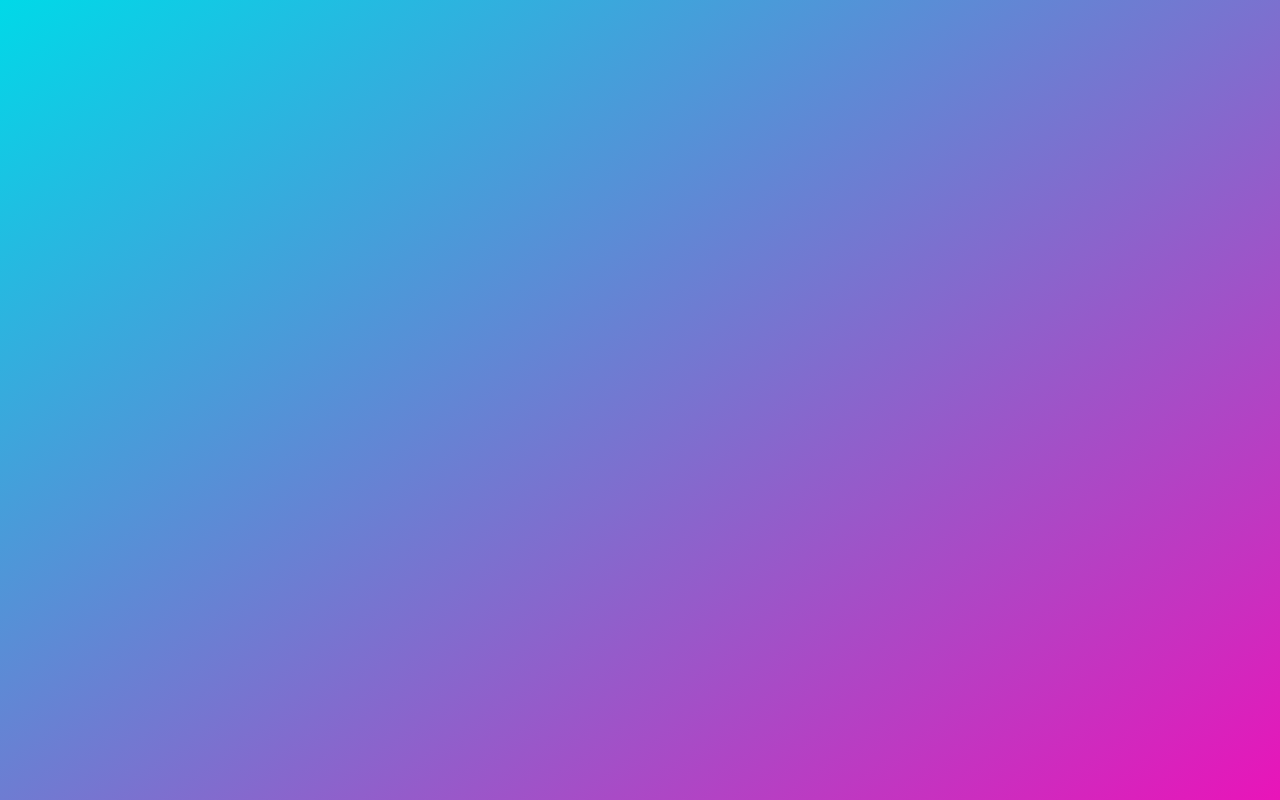
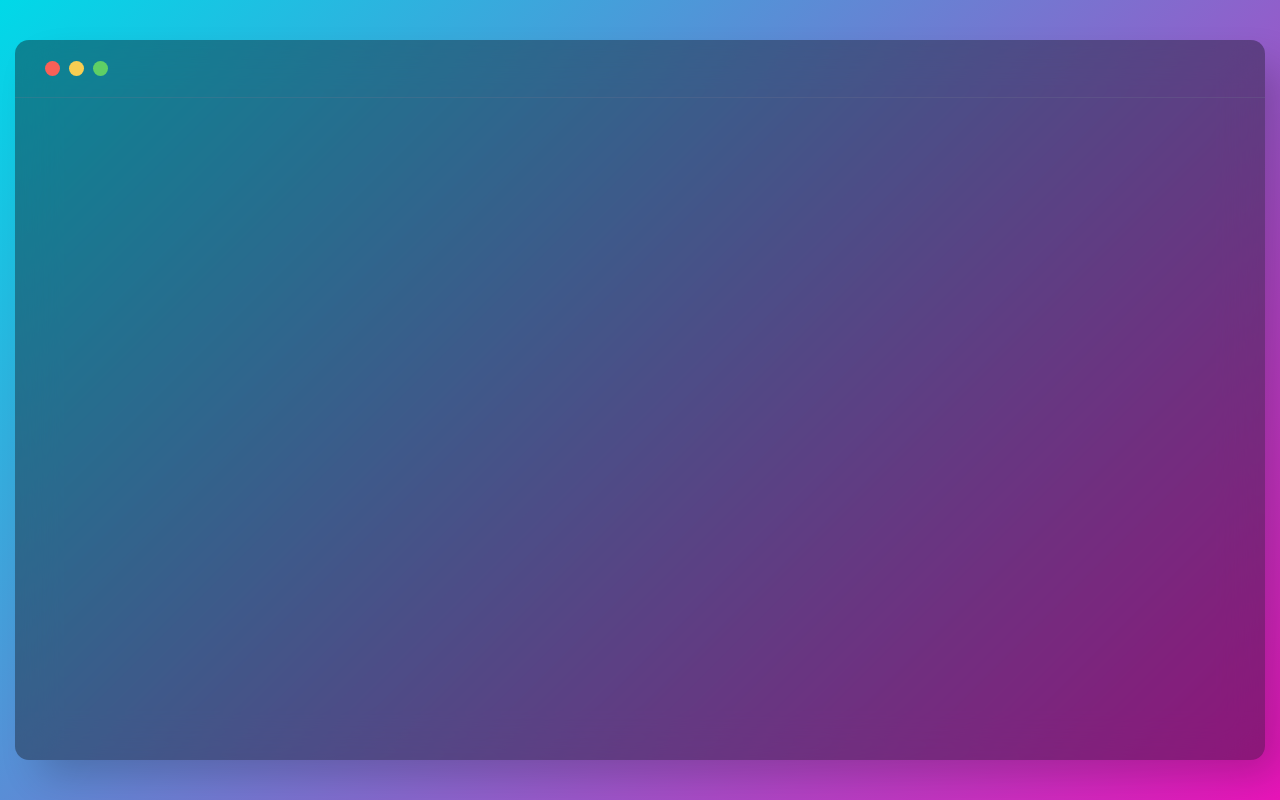
Before and after one commit to 11plus10x10/my-cv, a React (Vite) app: page / in a window 1280 px wide. Built offline with nearby package versions, Linux system fonts and the light colour scheme.

Commit message:
found the layout I like + deployment script to GitHub pages

```diff
--- a/src/App.tsx
+++ b/src/App.tsx
@@ -2,26 +2,63 @@ import * as React from "react";
 import styled, { createGlobalStyle } from "styled-components";
 
 const GlobalStyle = createGlobalStyle`
+  * {
+    outline: none;
+    box-sizing: border-box;
+  }
+
   body {
     margin: 0;
+    overflow: hidden;
+    background: linear-gradient(135deg, rgb(0, 217, 232) 0%, rgb(233, 20, 185) 100%);
+    height: 100vh;
+    width: 100%;
   }
 `;
 
-const Grid = styled.div`
+const Card = styled.div`
+  max-width: 1250px;
+  max-height: 860px;
+  height: 90vh;
+  position: absolute;
+  width: 100%;
+  transform: translate(-50%,-50%);
+  top: 50%;
+  left: 50%;
+  background: rgba(16 18 27 / 40%);
+  border-radius: 14px;
+  backdrop-filter: blur(20px);
+  box-shadow: 20px 20px 40px -6px rgba(0,0,0,0.2)
+`;
+
+const Header = styled.div`
   display: flex;
-  height: 100vh;
-  width: 100vw;
-  background: rgb(0,217,232);
-  background: linear-gradient(145deg, rgba(0,217,232,1) 0%, rgba(233,20,185,1) 100%);
+  align-items: center;
+  flex-shrink: 0;
+  height: 58px;
+  width: 100%;
+  border-bottom: 1px solid rgba(113 119 144 / 25%);
+  padding: 0 30px;
+`;
+
+const Controls = styled.div`
+  width: 15px;
+  height: 15px;
+  background: #f96057;
+  border-radius: 50%;
+  box-shadow: 24px 0 0 0 #f8ce52, 48px 0 0 0 #5fcf65;
 `;
 
 export const App: React.FC = () => {
 
-    console.log("tst");
     return (
         <>
             <GlobalStyle/>
-            <Grid/>
+            <Card>
+                <Header>
+                    <Controls/>
+                </Header>
+            </Card>
         </>
     );
 };
```
Also changed, not shown: 1 other file (tests, documents, lock files or other folders).
